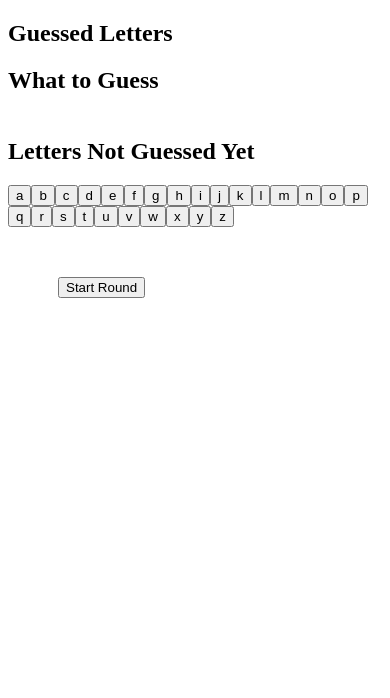
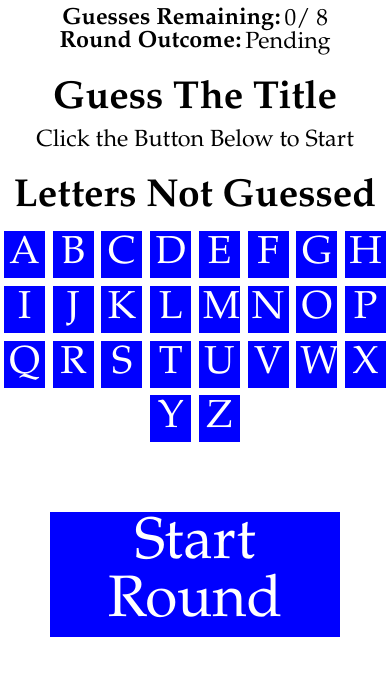
Before and after one commit to SirPotatoIV/guess-the-letters, a website: page public/index.html in a window 390 px wide. Drawn offline with nearby package versions, Linux system fonts and the light colour scheme.

Commit message:
Changed a great deal of styling so that the html looks good on mobile and is responsive. Start button now disappears after a round has started. Guess counter and round outcome are functioning. Updated package json because I changed index.js to server.js.

```diff
--- a/package.json
+++ b/package.json
@@ -5,7 +5,7 @@
   "main": "index.js",
   "scripts": {
     "test": "echo \"Error: no test specified\" && exit 1",
-    "start": "node index.js"
+    "start": "node server.js"
   },
   "repository": {
     "type": "git",
--- a/public/css/styles.css
+++ b/public/css/styles.css
@@ -1,28 +1,83 @@
+body{
+  font-size: 6vw;
+  font-family: Garamond;
+}
+h1 {
+  font-size: 10vw;
+  margin: 10px 0px 10px 0px;
+  font-weight: bold;
+}
+section {
+  display: grid;
+  justify-items: center;
+  margin: 2vw 0vw 2vw 0vw
+}
+/* https://css-tricks.com/overriding-default-button-styles/ */
+button {
+  padding: 4px;
+  border: none;
+  background-color: blue;
+  font: inherit;
+  color: white;
+}
+
+button:hover{
+  cursor: pointer;
+}
+
+#container {
+  display: grid;
+  justify-content: center;
+  justify-items: center;
+}
+
+#statusDisplay{
+  display: flex;
+  flex-wrap: wrap;
+  justify-content: center;
+}
+
 /* Container for all the characters that make up the title/thing to guess */
 #answerDisplay{
   display: flex;
   flex-wrap: wrap;
-  font-size: 30px;
-  padding: 2px;
+  justify-content: center;
 }
+
+#lettersToGuess{
+  display: flex;
+  flex-wrap: wrap;
+  justify-content: center;
+}
+#startBtn{
+  margin: 50px;
+  font-size: 15vw;
+}
+
+.statusIndicator {
+  font-weight: bold;
+  padding-right: 1vw;
+}
+
 /* each character in the title/thing to guess is in a div with this class */
 .characterHolder{
+  display: flex;
+  font-size: 10vw;
+  padding: 2px;
   flex: 0 0 20px;
 }
 
-.guessed{
+.guessLetters {
+  margin: 1vw;
+  width: 10.5vw;
+  font-size: 10vw;
+  text-transform: uppercase;
+}
+
+.guessed, .disappear{
   display: none;
 }
 
 .knownLetter{
   color: black;
 }
-
-.unknownLetter{
-  color: white;
-  border-bottom: black solid 2px;
-}
-
-#startBtn{
-  margin: 50px;
-}
--- a/public/index.html
+++ b/public/index.html
@@ -5,27 +5,32 @@
   <meta charset="UTF-8">
   <title>Title TBD</title>
   <!-- Latest compiled and minified CSS & JS -->
+  <!-- https://cdnjs.com/libraries/meyer-reset -->
+  <link rel="stylesheet" href="https://cdnjs.cloudflare.com/ajax/libs/meyer-reset/2.0/reset.css">
   <link rel="stylesheet" href="css/styles.css" media="screen" title="no title">
 </head>
 
 <body>
-
+  <div id="container">
     <section>
-    <h1>Guessed Letters</h1>
-    <div id="lettersGuessed">
-      <!-- will updated with js to display guessed letters -->
+      <!-- <div id="lettersGuessed"> -->
+      <div id = "statusDisplay">
+        <p class="statusIndicator">Guesses Remaining:</p>
+          <p><span id="guessCount">0</span>/ 8</p>
+        <p class="statusIndicator">Round Outcome:</p>
+        <p id="outcome">Pending</p>
       </div>
     </section>
 
     <section>
-    <h1>What to Guess</h1>
+      <h1>Guess The Title</h1>
       <div id="answerDisplay">
-      <!-- will update with js to display the blanks and update with correctly guessed letters -->
+        <p>Click the Button Below to Start</p><!-- will update with js to display the blanks and update with correctly guessed letters -->
       </div>
     </section>
 
     <section>
-    <h1>Letters Not Guessed Yet</h1>
+      <h1>Letters Not Guessed</h1>
       <div id="lettersToGuess">
         <!-- will update with js to display the letters that haven't been guessed yet -->
       </div>
@@ -34,7 +39,7 @@
     <section>
       <button id="startBtn">Start Round</button>
     </section>
-
+  </div>
   <!-- Custom Script -->
   <script src="https://unpkg.com/axios/dist/axios.min.js"></script>
   <script src="js/view.js" type="text/javascript"></script>
--- a/public/js/view.js
+++ b/public/js/view.js
@@ -1,8 +1,10 @@
 // gets the element where the word or sentence being guessed will be displayed
 const answerDisplayEl = document.getElementById("answerDisplay");
 const lettersToGuessEl = document.getElementById("lettersToGuess");
-const lettersGuessedEl = document.getElementById("lettersGuessed");
+const statusDisplayEl = document.getElementById("statusDisplay");
 const startBtnEl = document.getElementById("startBtn");
+const guessCountEl = document.getElementById("guessCount")
+const outcomeEl = document.getElementById("outcome")
 
 function renderLettersToGuess(){
   // Used to create a long string that will be used for changing the html to display a button for each letter that can be guessed by the player
@@ -16,7 +18,6 @@ function renderLettersToGuess(){
   // Changes the html to display all the letter buttons
   lettersToGuessEl.innerHTML = lettersToGuessHtml;
   // Calls function, which starts event listeners for each letter button
-  startGuessLetterTriggers();
 }
 renderLettersToGuess()
 
@@ -30,6 +31,9 @@ function startBtn(){
       localStorage.setItem("roundId", roundId);
       // changes the html to the recieved html from the server, which is what the user is guessing.
       answerDisplayEl.innerHTML = roundHtml;
+      // makes start button disappear. Currently it won't come back until the page is refreshed
+      startBtnEl.classList.add("disappear");
+      startGuessLetterTriggers();
     }
     catch(err) {
       // logs the message recieved if the axios get ends in an error
@@ -52,12 +56,6 @@ function startGuessLetterTriggers(){
         console.log(err)
       }
       try{
-        await lettersGuessedRender();
-      }
-      catch(err){
-        console.log(err)
-      }
-      try{
         await checkGuess();
       }
       catch(err){
@@ -73,12 +71,16 @@ function letterRemoval(){
   currentLetter.classList.add("guessed")
 }
 
-function lettersGuessedRender(){
-  const letterGuessed = event.target.innerText;
-  const lettersAlreadyGuessed = lettersGuessedEl.innerText;
-  const allLettersGuessed = lettersAlreadyGuessed + letterGuessed;
+function statusDisplayRender(guessCount, outcome){
+  // Update status indicators
+  guessCountEl.innerText = guessCount;
+  outcomeEl.innerText = outcome;
+  // console.log(statusDisplayEl.innerHtml)
+  // const letterGuessed = event.target.innerText;
+  // const lettersAlreadyGuessed = statusDisplayEl.innerText;
+  // const allLettersGuessed = lettersAlreadyGuessed + letterGuessed;
 
-  lettersGuessedEl.innerText = allLettersGuessed;
+  // statusDisplayEl.innerText = allLettersGuessed;
 }
 
 async function checkGuess(){
@@ -90,13 +92,12 @@ async function checkGuess(){
       roundId: roundId
     })
     const {guessCount, answerHtml, guessCorrect, outcome} = data
-    console.log(guessCount)
+    console.log(guessCorrect)
     if(guessCorrect){
       answerDisplayEl.innerHTML = answerHtml
-      console.log(outcome)
     }
     else{
-      console.log("guess incorrect", guessCount, outcome)
+      statusDisplayRender(guessCount, outcome)
     }
   }
   catch(error) {
```
Lines whose indentation alone changed are shown as unchanged.
